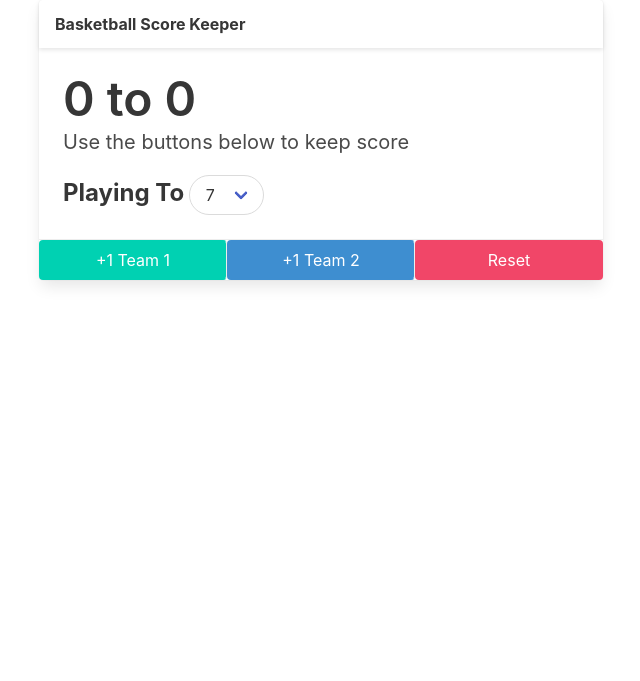
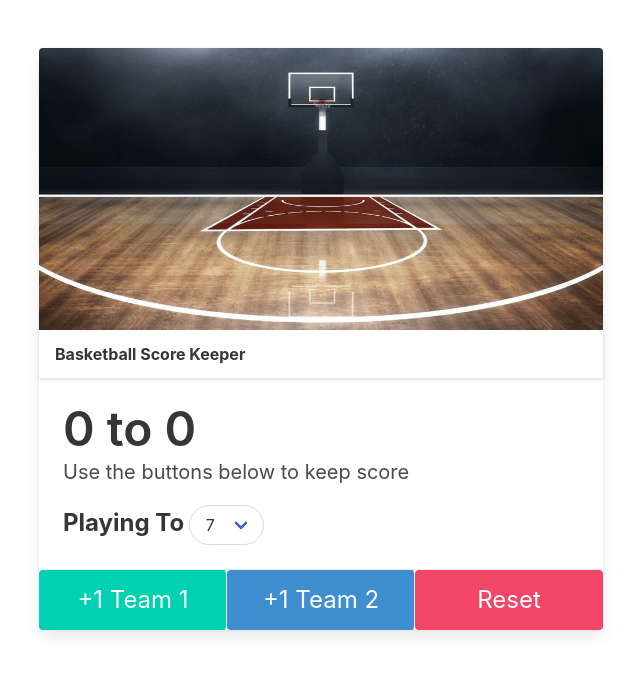
Before and after one commit to legendkong/Score_Keeper, a plain HTML site: page index.html in a window 1280 px wide. Shown: the whole page, without its empty margins (319-959 px from the left). Drawn offline with nearby package versions, Linux system fonts and the light colour scheme.

Commit message:
Completed styling

```diff
--- a/app.js
+++ b/app.js
@@ -20,6 +20,8 @@ t1Button.addEventListener("click", function(){
          isGameOver = true;
          t1Score.classList.add('winner');
          t2Score.classList.add('loser');
+         t1Button.disabled = true;
+         t2Button.disabled = true;
       }
    }
    t1Score.textContent = score1;
@@ -33,6 +35,8 @@ t2Button.addEventListener("click", function(){
          isGameOver = true;
          t2Score.classList.add('winner');
          t1Score.classList.add('loser');
+         t1Button.disabled = true;
+         t2Button.disabled = true;
       }
    }
    t2Score.textContent = score2;
@@ -54,5 +58,6 @@ function resetToZero(){
    t2Score.textContent = score2;
    t1Score.classList.remove('winner', 'loser');
    t2Score.classList.remove('winner', 'loser');
-
+   t1Button.disabled = false;
+   t2Button.disabled = false;
 }
--- a/index.html
+++ b/index.html
@@ -9,10 +9,16 @@
    <link rel="stylesheet" href="https://cdn.jsdelivr.net/npm/bulma@0.9.3/css/bulma.min.css">
 </head>
 <body>
+<section class="section">
    <div class="container">
       <div class="columns">
          <div class="column is-half is-offset-one-quarter">
             <div class="card">
+               <div class="card-image">
+                  <figure class="image is-2by1">
+                     <img src="./bballImage.jpeg" alt="">
+                  </figure>
+               </div>
                <header class="card-header">
                   <p class="card-header-title">
                      Basketball Score Keeper
@@ -38,14 +44,16 @@
                   </div>
                </div>
                <footer class="card-footer">
-                  <button class="is-primary button card-footer-item" id="t1Button">+1 Team 1</button>
-                  <button class="is-info button card-footer-item" id="t2Button">+1 Team 2</button>
-                  <button class="is-danger button card-footer-item" id="reset">Reset</button>
+                  <button class="is-primary button card-footer-item is-large" id="t1Button">+1 Team 1</button>
+                  <button class="is-info button card-footer-item is-large" id="t2Button">+1 Team 2</button>
+                  <button class="is-danger button card-footer-item is-large" id="reset">Reset</button>
                </footer>
             </div>
          </div>
       </div>
    </div>
+</section>
+
    <script src="app.js"></script>
 </body>
 </html>
```
Also changed, not shown: bballImage.jpeg (added).
